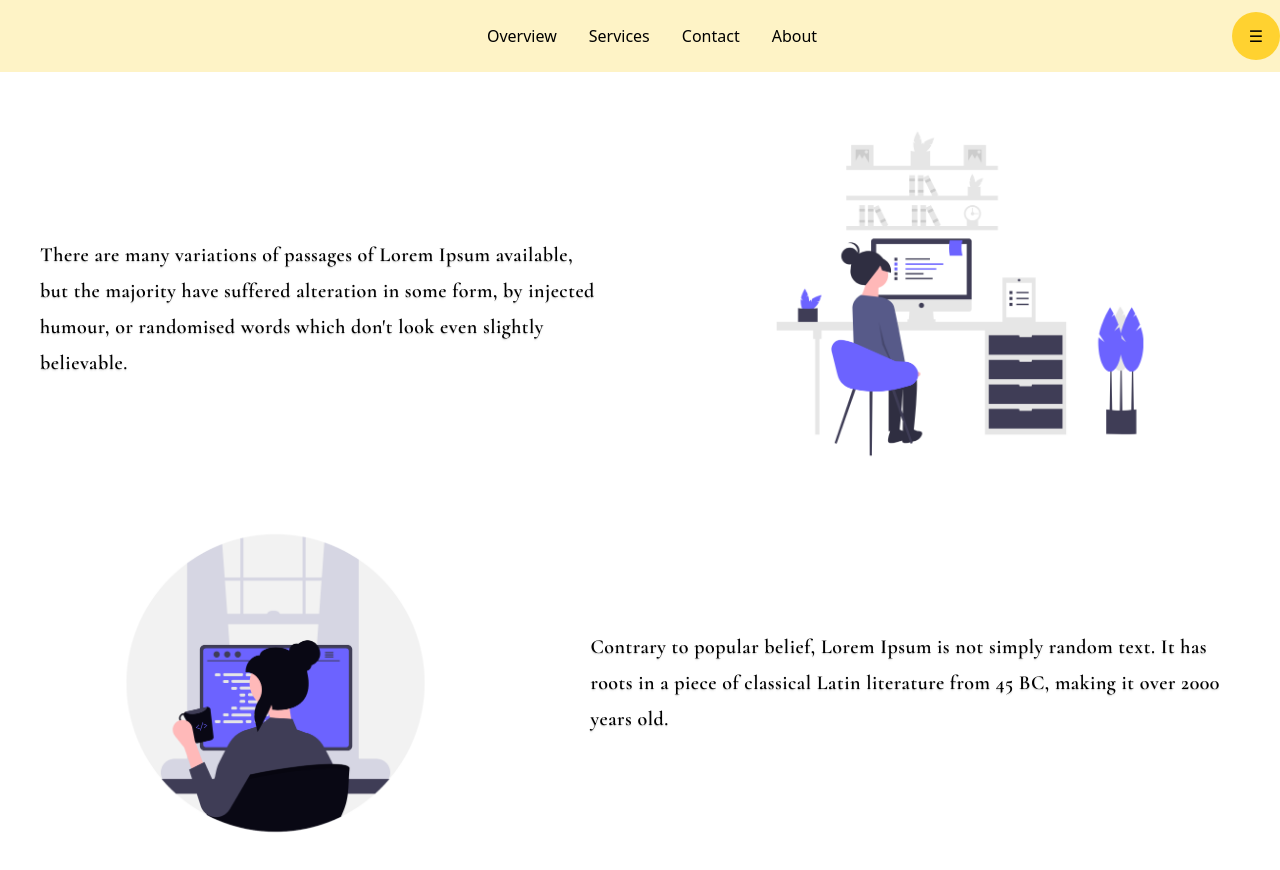
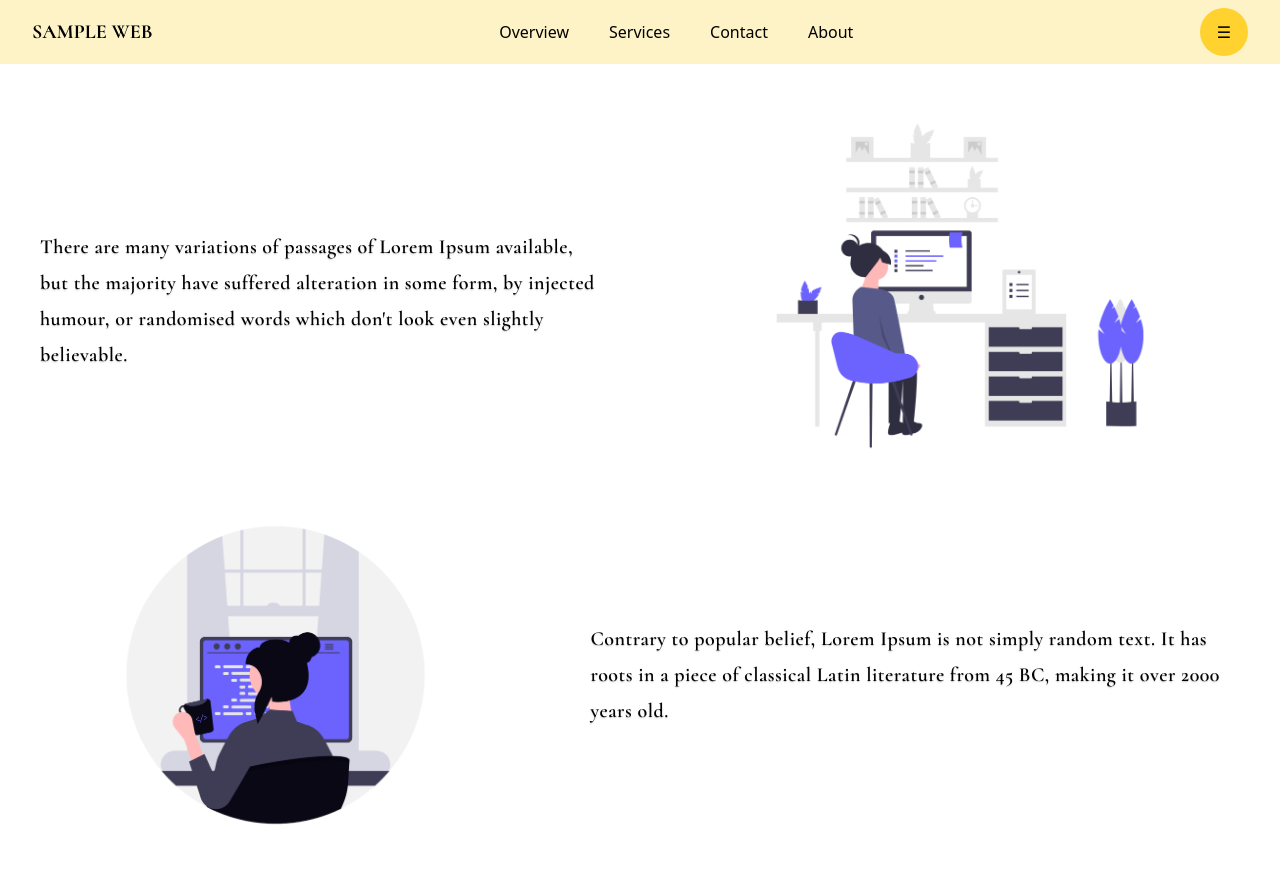
Before and after one commit to nivetha1698/TwUI, a website: page src/index.html in a window 1280 px wide. Shown: the top 870 px of the page. Drawn offline with Linux system fonts and the light colour scheme; a web font is replaced by a local one.

Commit message:
added small fix

```diff
--- a/src/index.html
+++ b/src/index.html
@@ -17,11 +17,9 @@
    </head>
 <body>
    <div class="container mx-auto bg-amber-100">
-      <nav class="flex justify-between items-center">
-          <div class="h-18 w-18">
-
-          </div>
-          <ul class="flex space-x-8">
+      <nav class="flex justify-between items-center h-16 px-8">
+         <h1 class="font-cormorant text-xl font-extrabold">SAMPLE WEB</h1>
+          <ul class="flex space-x-10">
             <li><a class="text-black font-medium hover:text-amber-600 " href="#">Overview</a></li>
             <li><a class="text-black font-medium hover:text-amber-600" href="#">Services</a></li>
             <li><a class="text-black font-medium hover:text-amber-600" href="#">Contact</a></li>
```
Also changed, not shown: src/output.css.
